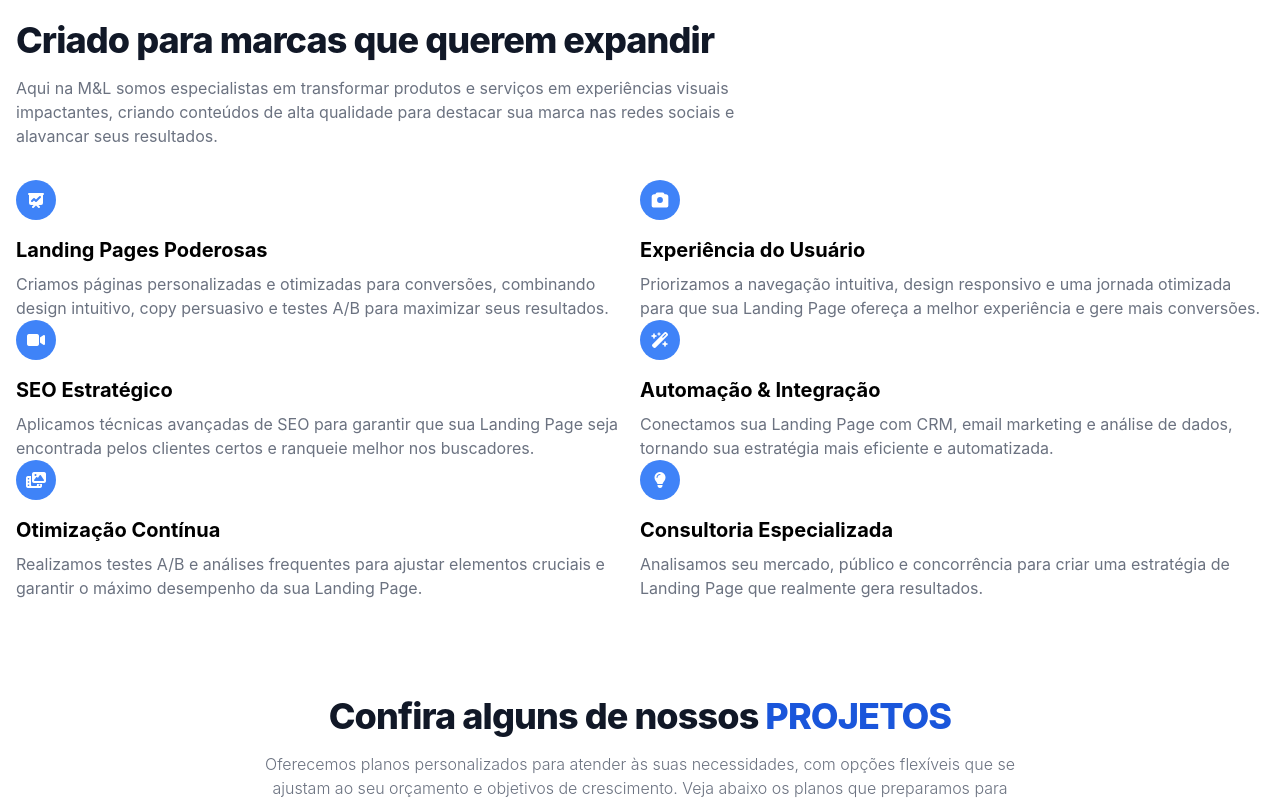
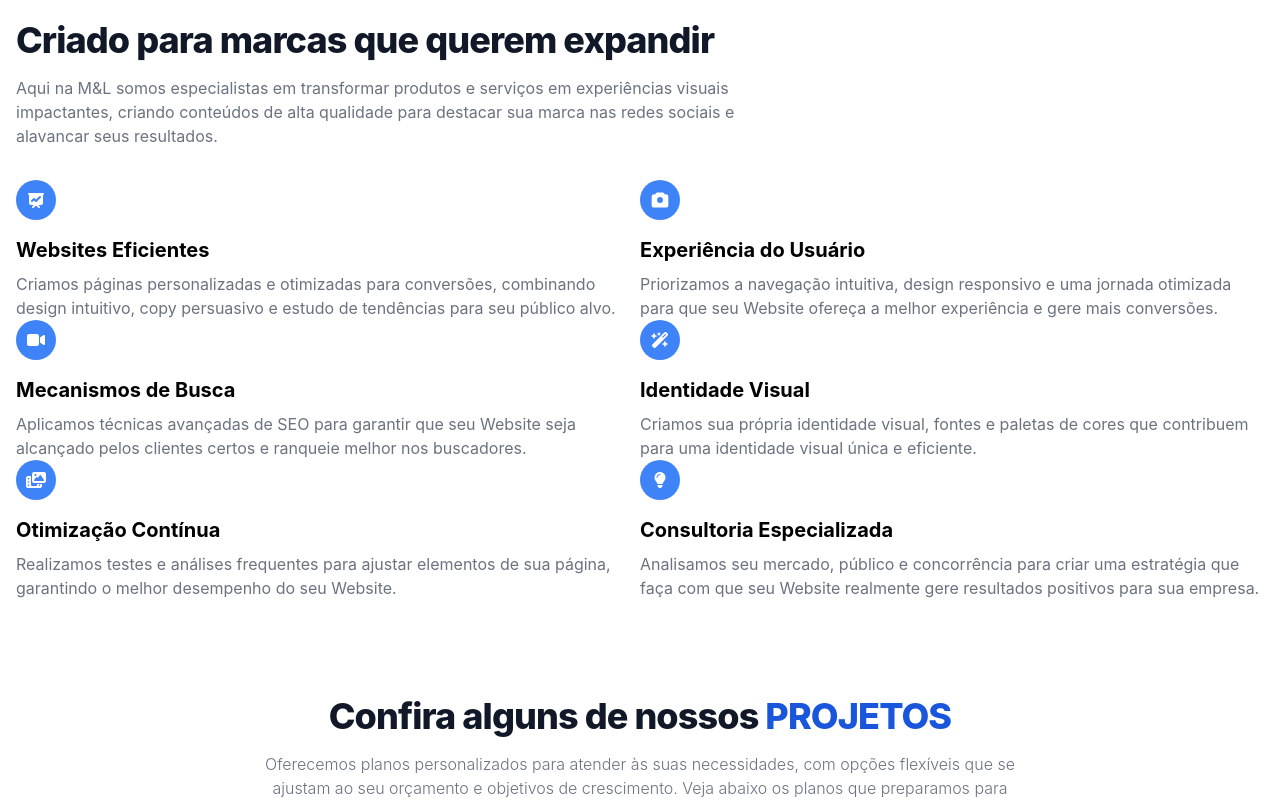
Before and after one commit to MLSistemas2025/LP_MLSistemas, a plain HTML site: page LP_M&L_Sistemas/LandingPage_M&LSistemas/index.html in a window 1280 px wide. Shown: the part 984-1784 px from the top of the page. Drawn offline with nearby package versions, Linux system fonts and the light colour scheme; a script that the page names is missing.

Commit message:
Update index.html

```diff
--- a/LP_M&L_Sistemas/LandingPage_M&LSistemas/index.html
+++ b/LP_M&L_Sistemas/LandingPage_M&LSistemas/index.html
@@ -112,7 +112,7 @@
                 </h2>
                 <p class="mb-4">
                     Transformamos sua presença online em uma máquina de resultados.
-                    Criamos Landing Pages estratégicos, sistemas web sob medida e integrações
+                    Criamos Websites estratégicos, sistemas web sob medida e integrações
                     inteligentes para atrair clientes e aumentar seus rendimentos.
                 </p>
                 <p>
@@ -144,11 +144,10 @@
                     <div class="flex justify-center items-center mb-4 w-10 h-10 rounded-full bg-blue-500 lg:h-12 lg:w-12 dark:bg-blue-600">
                         <svg class="w-5 h-5 text-white lg:w-6 lg:h-6" fill="currentColor" viewBox="0 0 20 20" xmlns="http://www.w3.org/2000/svg"><path fill-rule="evenodd" d="M3 3a1 1 0 000 2v8a2 2 0 002 2h2.586l-1.293 1.293a1 1 0 101.414 1.414L10 15.414l2.293 2.293a1 1 0 001.414-1.414L12.414 15H15a2 2 0 002-2V5a1 1 0 100-2H3zm11.707 4.707a1 1 0 00-1.414-1.414L10 9.586 8.707 8.293a1 1 0 00-1.414 0l-2 2a1 1 0 101.414 1.414L8 10.414l1.293 1.293a1 1 0 001.414 0l4-4z" clip-rule="evenodd"></path></svg>
                     </div>
-                    <h3 class="mb-2 text-xl font-bold dark:text-white">Landing Pages Poderosas</h3>
+                    <h3 class="mb-2 text-xl font-bold dark:text-white">Websites Eficientes</h3>
                     <p class="text-gray-500 dark:text-gray-400">
                         Criamos páginas personalizadas e otimizadas para conversões,
-                        combinando design intuitivo, copy persuasivo e testes A/B para
-                        maximizar seus resultados.
+                        combinando design intuitivo, copy persuasivo e estudo de tendências para seu público alvo.
                     </p>
                 </div>
 
@@ -161,7 +160,7 @@
                     <h3 class="mb-2 text-xl font-bold dark:text-white">Experiência do Usuário</h3>
                     <p class="text-gray-500 dark:text-gray-400">
                         Priorizamos a navegação intuitiva, design responsivo e uma
-                        jornada otimizada para que sua Landing Page ofereça a melhor
+                        jornada otimizada para que seu Website ofereça a melhor
                         experiência e gere mais conversões.
                     </p>
                 </div>
@@ -170,10 +169,10 @@
                     <div class="flex justify-center items-center mb-4 w-10 h-10 rounded-full bg-blue-500 lg:h-12 lg:w-12 dark:bg-blue-600">
                         <i class="fa-solid fa-video text-white"></i>
                     </div>
-                    <h3 class="mb-2 text-xl font-bold dark:text-white">SEO Estratégico</h3>
+                    <h3 class="mb-2 text-xl font-bold dark:text-white">Mecanismos de Busca</h3>
                     <p class="text-gray-500 dark:text-gray-400">
-                        Aplicamos técnicas avançadas de SEO para garantir que sua Landing Page
-                        seja encontrada pelos clientes certos e ranqueie melhor nos buscadores.
+                        Aplicamos técnicas avançadas de SEO para garantir que seu Website
+                        seja alcançado pelos clientes certos e ranqueie melhor nos buscadores.
                     </p>
                 </div>
 
@@ -181,11 +180,9 @@
                     <div class="flex justify-center items-center mb-4 w-10 h-10 rounded-full bg-blue-500 lg:h-12 lg:w-12 dark:bg-blue-600">
                         <i class="fa-solid fa-wand-magic-sparkles text-white"></i>
                     </div>
-                    <h3 class="mb-2 text-xl font-bold dark:text-white">Automação & Integração</h3>
+                    <h3 class="mb-2 text-xl font-bold dark:text-white">Identidade Visual</h3>
                     <p class="text-gray-500 dark:text-gray-400">
-                        Conectamos sua Landing Page com CRM,
-                        email marketing e análise de dados, tornando sua
-                        estratégia mais eficiente e automatizada.
+                        Criamos sua própria identidade visual, fontes e paletas de cores que contribuem para uma identidade visual única e eficiente.
                     </p>
                 </div>
 
@@ -195,9 +192,7 @@
                     </div>
                     <h3 class="mb-2 text-xl font-bold dark:text-white">Otimização Contínua</h3>
                     <p class="text-gray-500 dark:text-gray-400">
-                        Realizamos testes A/B e análises frequentes
-                        para ajustar elementos cruciais e garantir o
-                        máximo desempenho da sua Landing Page.
+                        Realizamos testes e análises frequentes para ajustar elementos de sua página, garantindo o melhor desempenho do seu Website.
                     </p>
                 </div>
 
@@ -208,7 +203,7 @@
                     <h3 class="mb-2 text-xl font-bold dark:text-white">Consultoria Especializada</h3>
                     <p class="text-gray-500 dark:text-gray-400">
                         Analisamos seu mercado, público e concorrência
-                        para criar uma estratégia de Landing Page que realmente gera resultados.
+                        para criar uma estratégia que faça com que seu Website realmente gere resultados positivos para sua empresa.
                     </p>
                 </div>
             </div>
```
